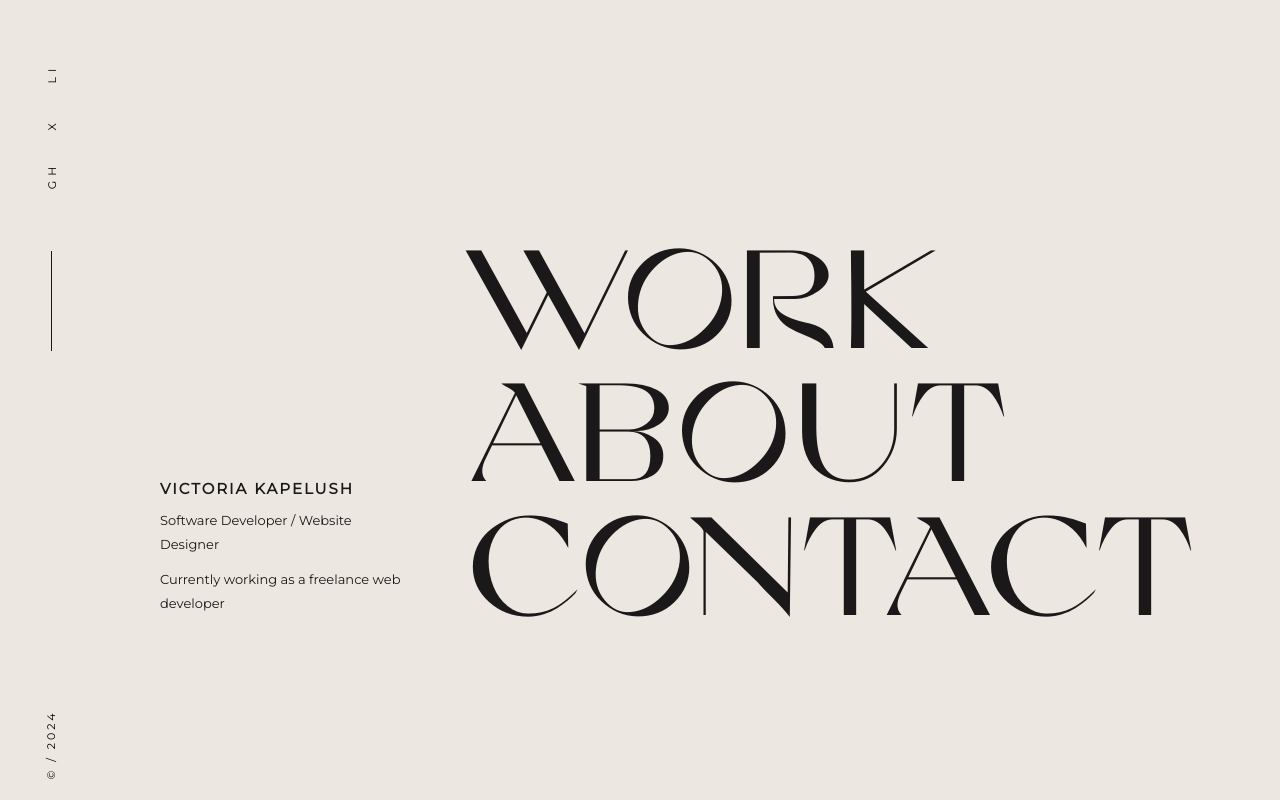
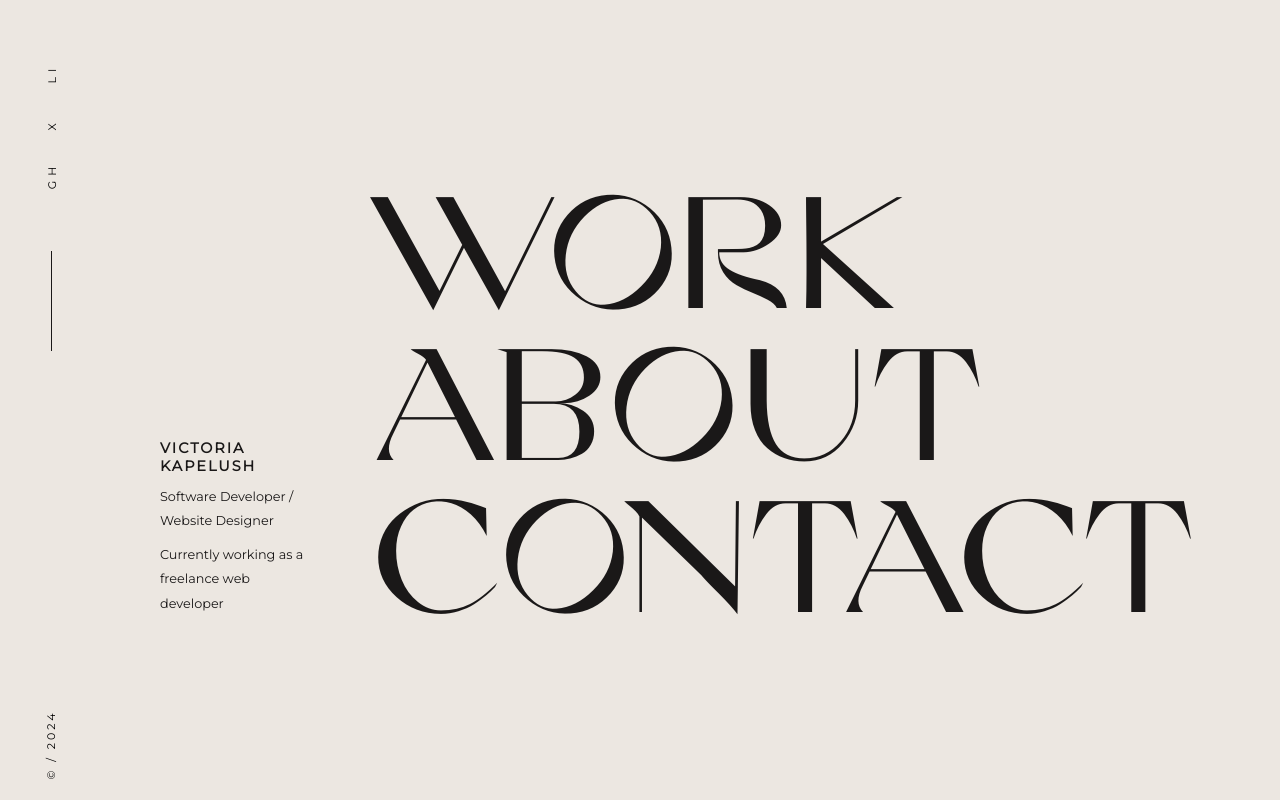
Before and after one commit to victoriakapelush/React-Portfolio-Website, a React (Vite) app: page / in a window 1280 px wide. Built offline with nearby package versions, Linux system fonts and the light colour scheme.

Commit message:
Change layout of main page responside design

```diff
--- a/src/style/index.css
+++ b/src/style/index.css
@@ -59,7 +59,7 @@ body {
   text-transform: uppercase;
   border: 0 solid #000;
   font-family: "Grandslang roman", sans-serif;
-  font-size: 11vw;
+  font-size: 10rem;
   font-weight: 300;
   line-height: .95em;
   text-decoration: none;
@@ -76,7 +76,7 @@ body {
   letter-spacing: 2px;
   text-transform: uppercase;
   font-family: "Montserrat", sans-serif;
-  font-size: 15px;
+  font-size: .9rem;
   font-weight: 600;
   color: var(--charcoal);
 }
@@ -85,7 +85,7 @@ body {
   margin-left: 0;
   margin-right: 0;
   font-family: "Montserrat", sans-serif;
-  font-size: 13px;
+  font-size: .8rem;
   font-weight: 400;
   line-height: 1.9em;
   position: relative;
@@ -398,6 +398,7 @@ body {
 
   .links {
     text-align: left;
+    font-size: 3rem;
   }
 
 }
```
